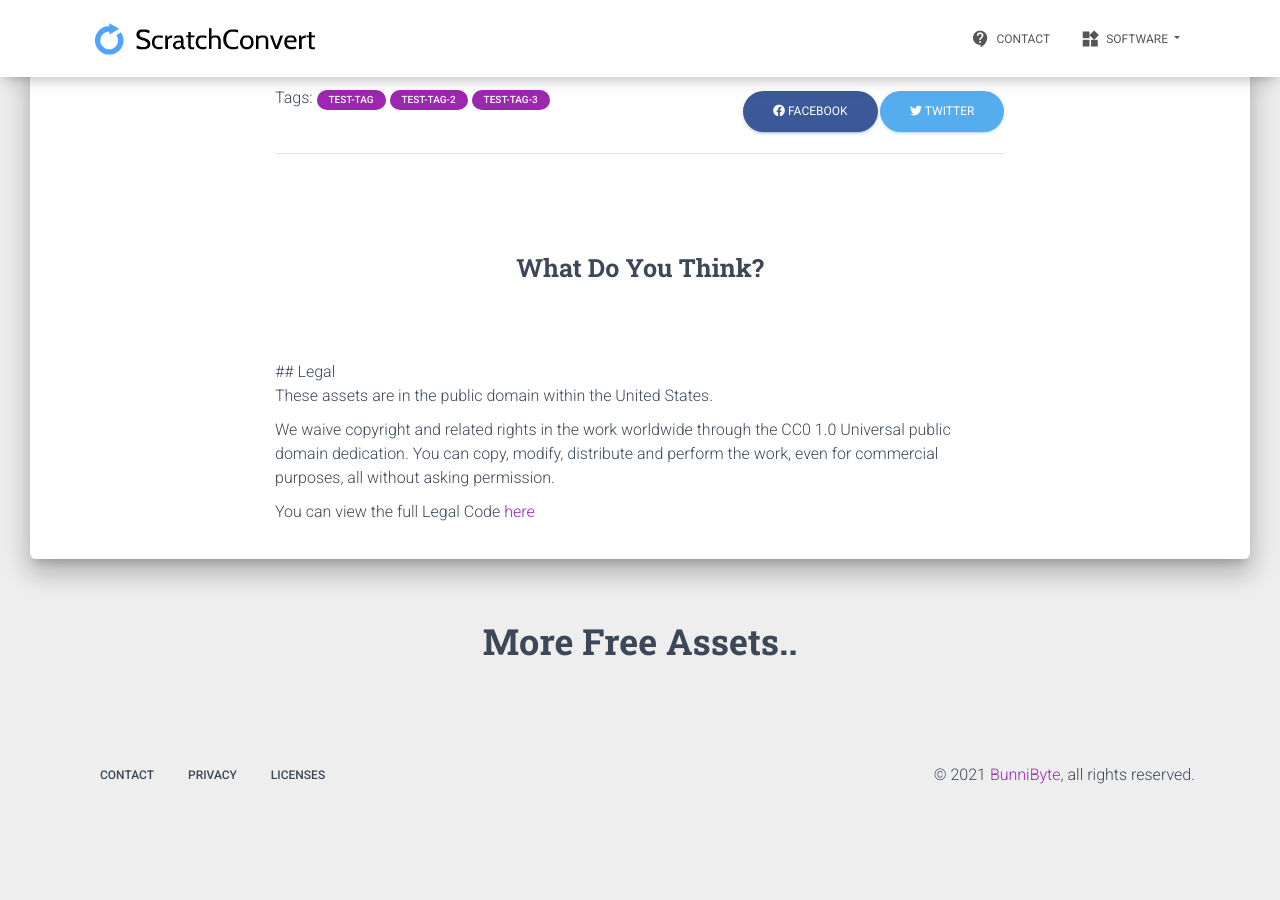
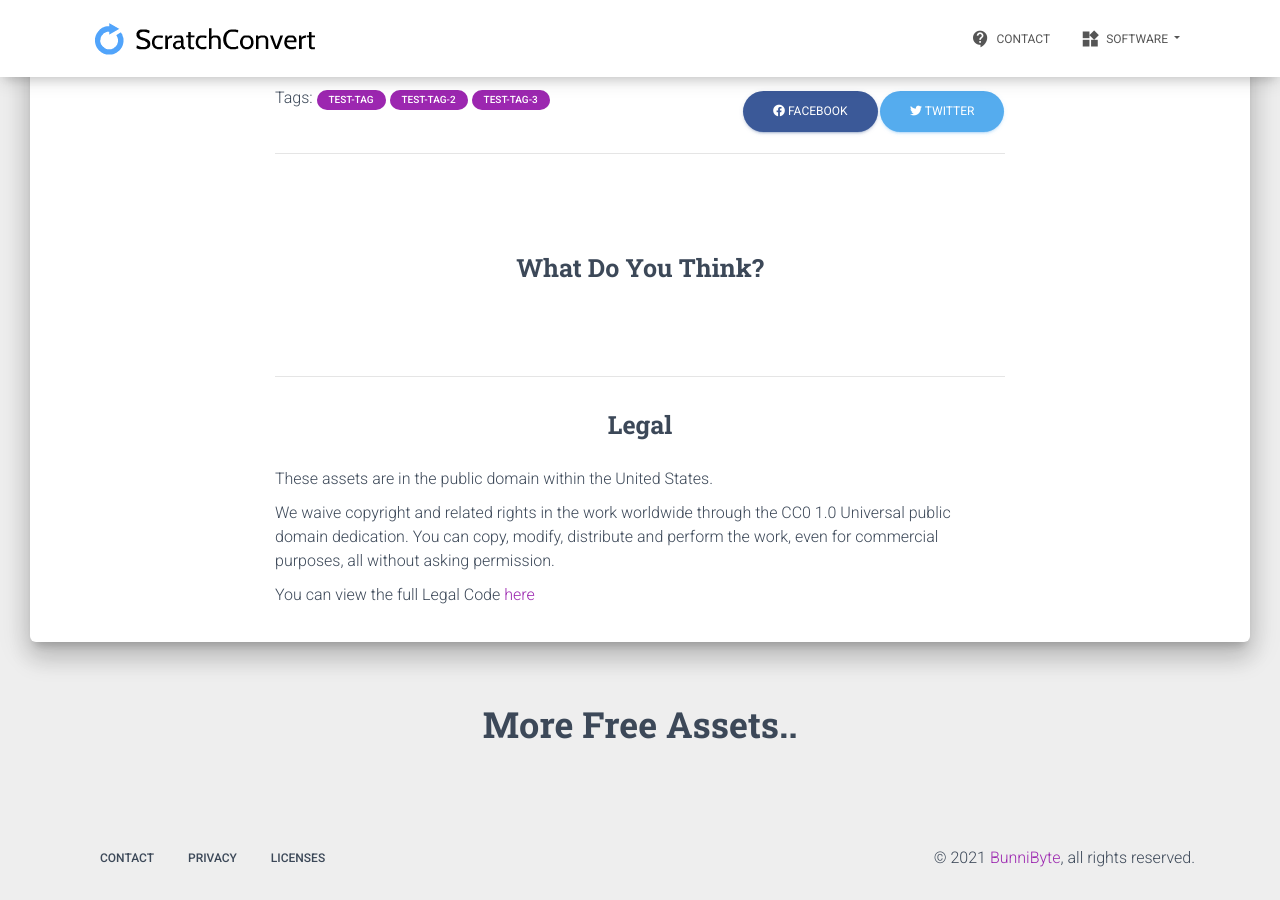
Before and after one commit to hrichhart/creator-assets-website, a Jekyll site: the page built from _posts/2021-06-13-test-post.md, in a window 1280 px wide and 900 px high, scrolled down 317 px. Built offline with Jekyll 4.4.1, drawn with Linux system fonts in a browser that asks for light colours; comment, search, counter and statistics services are not loaded; before the commit the page ends 1134 px from its top, so only the background shows below that.

Commit message:
Update article.html

```diff
--- a/_layouts/article.html
+++ b/_layouts/article.html
@@ -81,7 +81,10 @@
                 <div class="section section-text">
                     <div class="row">
                         <div class="col-md-8 ml-auto mr-auto">
-                            ## Legal
+                            <hr />
+
+                            <h3 class="title text-center">Legal</h3>
+
                             <p>These assets are in the public domain within the United States.</p>
 
                             <p>We waive copyright and related rights in the work worldwide through the CC0 1.0 Universal public domain dedication. You can copy, modify, distribute and perform the work, even for commercial purposes, all without asking permission.</p>
```
